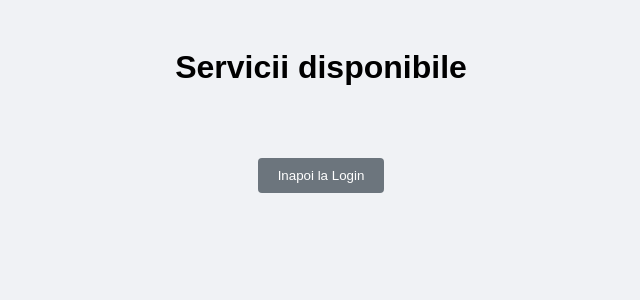
After one commit to balazs565/PHP_LOGIN, a PHP site: page /serviceswithoutlogin.php in a window 1280 px wide. The commit adds this page. Shown: the top 300 px of the page, without its empty margins (319-959 px from the left). Run offline with PHP 8.4, Linux system fonts and the light colour scheme; the visitor is signed in with stand-in values (Sample User, id 1); data that the repository does not hold is empty.

Commit message:
Login changed, serviceswithoutlogin created and completed.

```diff
--- /dev/null
+++ b/serviceswithoutlogin.php
@@ -0,0 +1,70 @@
+<?php
+session_start();
+include("connect.php");
+
+$stmt= $con->prepare("SELECT servicenames,price FROM U407hYho_services");
+$stmt->execute();
+$result = $stmt->get_result();
+
+?>
+<!DOCTYPE html>
+<html lang="ro">
+<head>
+    <meta charset="UTF-8">
+    <meta name="viewport" content="width=device-width, initial-scale=1.0">
+    <title>Servicii</title>
+
+
+    <style>
+        body {
+            font-family: sans-serif;
+            background: #f0f2f5;
+            display: flex;
+            flex-direction: column;
+            align-items: center;
+            padding: 20px;
+        }
+        h1 {
+            margin-bottom: 20px;
+        }
+        ul {
+            list-style-type: none;
+            padding: 0;
+            width: 300px;
+            background: #fff;
+            box-shadow: 0 4px 12px rgba(0,0,0,0.1);
+            border-radius: 8px;
+        }
+        li {
+            padding: 12px;
+            border-bottom: 1px solid #ddd;
+            font-size: 18px;
+            font-weight: bold;
+            text-align: center;
+        }
+        li:last-child {
+            border-bottom: none;
+        }
+        button {
+            margin-top: 20px;
+            padding: 10px 20px;
+            border: none;
+            border-radius: 4px;
+            background: #6c757d;
+            color: white;
+            cursor: pointer;
+        }
+
+    </style>
+</head>
+<body>
+    <h1>Servicii disponibile</h1>
+    <ul>
+        <?php while ($row = $result->fetch_assoc()): ?>
+            <li><?php echo htmlspecialchars($row['servicenames']); ?> - <?php echo htmlspecialchars($row['price']); ?> RON</li>
+        <?php endwhile; ?>
+    </ul>
+
+    <button type="button" onclick="window.location.href='login.php'">Inapoi la Login</button>
+</body>
+</html>
```
Also changed, not shown: login.php (+28 -0 lines).
